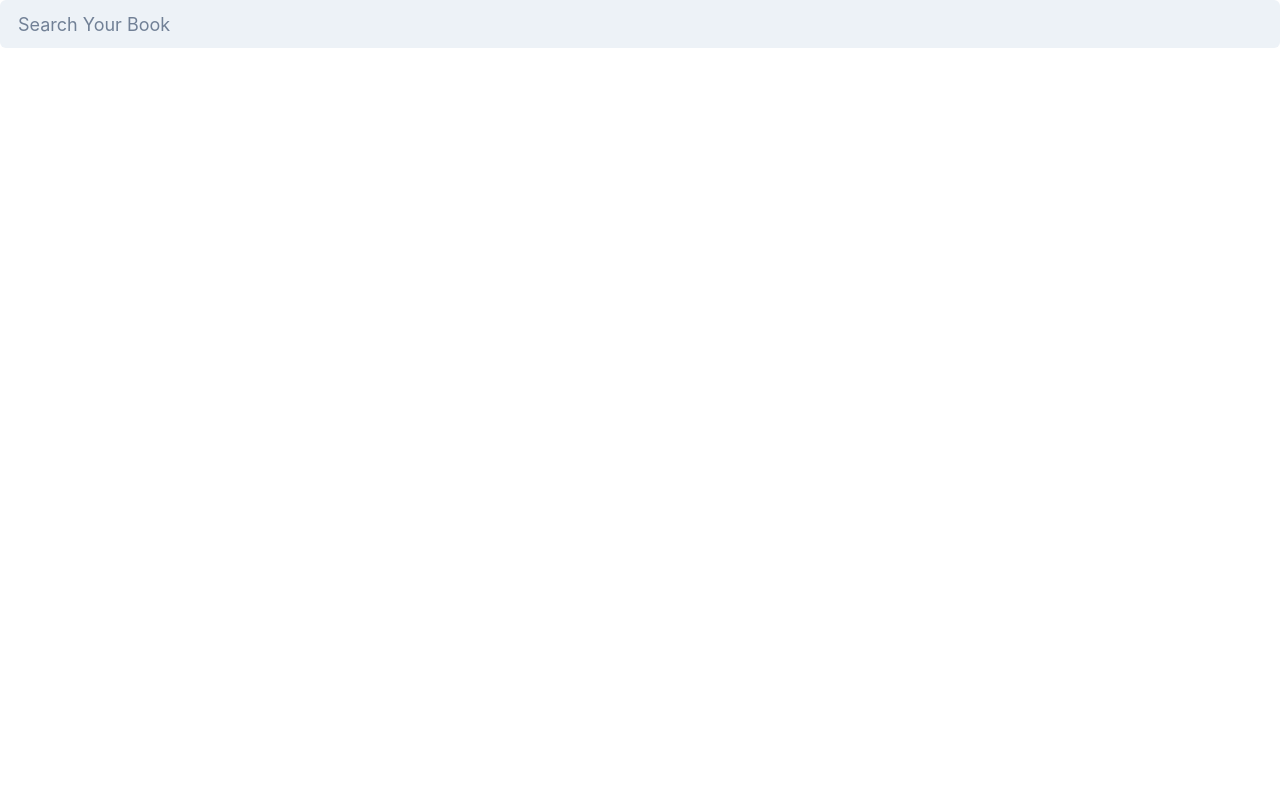
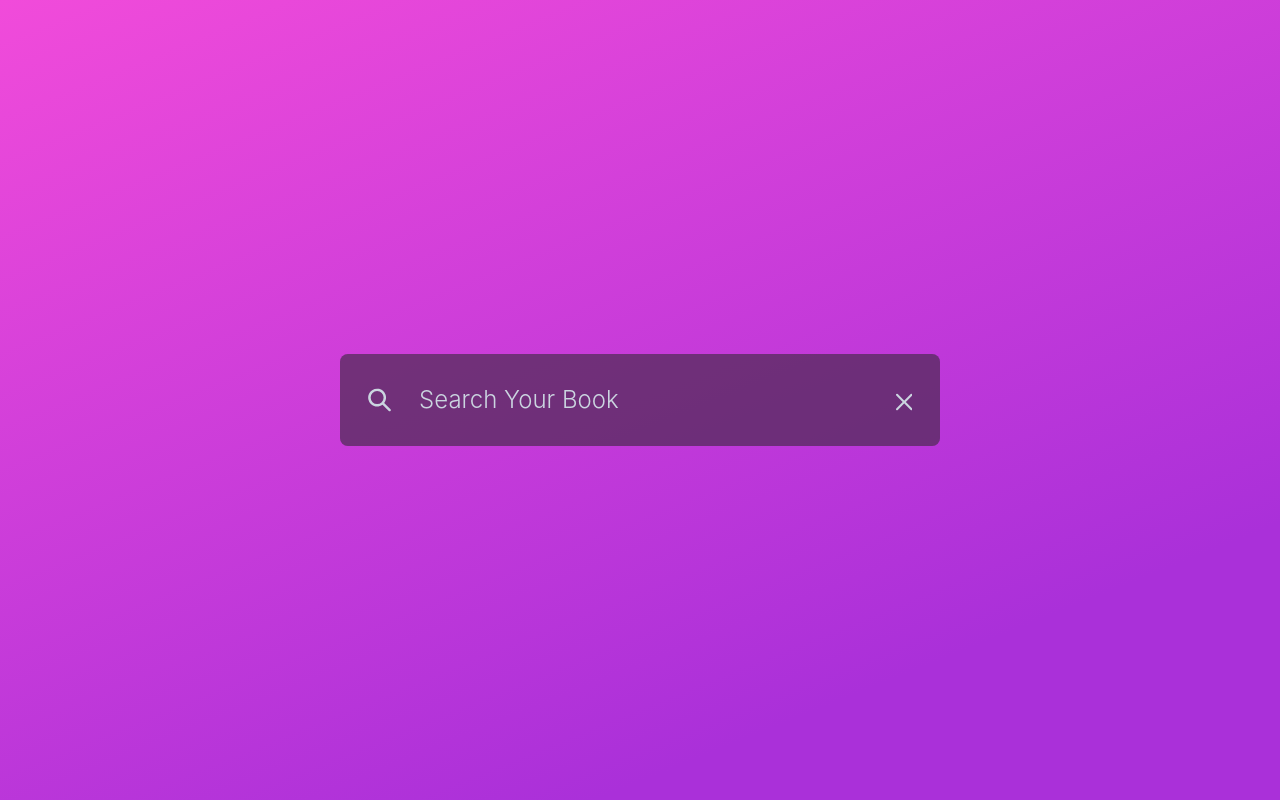
Before and after one commit to Ajand/popcorn-assignment, a Next.js app: page / in a window 1280 px wide. Built offline with nearby package versions, Linux system fonts and the light colour scheme.

Commit message:
added some styles

```diff
--- a/components/BookInput.tsx
+++ b/components/BookInput.tsx
@@ -1,18 +1,46 @@
 import { FC, Dispatch, SetStateAction } from "react";
-import { Input } from "@chakra-ui/react";
+import { Input, Box, Flex } from "@chakra-ui/react";
+import styles from "../styles/Book.module.css";
+import { SearchIcon, CloseIcon } from "@chakra-ui/icons";
 
 const BookInput: FC<{
   value: string;
   setValue: Dispatch<SetStateAction<string>>;
 }> = ({ value, setValue }) => {
   return (
+    <Box borderRadius="lg" className={styles.inputContainer}>
+      <Flex align="center" p="3">
+        <Box ml={4} mr="3" h={7} w={7}>
+          <SearchIcon w="100%" h="100%" color="gray.300" />
+        </Box>
         <Input
           placeholder="Search Your Book"
           size="lg"
-      variant="filled"
           value={value}
+          variant="unstyled"
           onChange={(e) => setValue(e.target.value)}
+          color="gray.50"
+          _placeholder={{ opacity: 1, color: "gray.300" }}
+          p={4}
+          fontSize="24"
+          fontWeight="light"
         />
+        <Box
+          ml={3}
+          mt={-1}
+          mr="4"
+          h={5}
+          w={5}
+          cursor="pointer"
+          _hover={{
+            color: "gray.50",
+          }}
+          color="gray.300"
+        >
+          <CloseIcon w="100%" h="100%" />
+        </Box>
+      </Flex>
+    </Box>
   );
 };
 
--- a/components/BookItem.tsx
+++ b/components/BookItem.tsx
@@ -1,14 +1,25 @@
 import { FC, Dispatch, SetStateAction } from "react";
 import { Box, Text } from "@chakra-ui/react";
-
+import styles from "../styles/Book.module.css";
 import { Book } from "../lib/types";
 
 const BookInput: FC<{ book: Book }> = ({ book }) => {
   return (
-    <Box>
-      <Text fontSize="4xl">{book.title}</Text>
-      <Text fontSize="2xl">{book.authors?.join(', ')}</Text>
-      <Text fontSize="lg">{book.publisher}</Text>
+    <Box
+      width="calc(100% - 2em)"
+      className={styles.itemContainer}
+      padding="1em 2em"
+      borderRadius="xl"
+    >
+      <Text fontSize="2xl" color="white">
+        {book.title}
+      </Text>
+      <Text color="gray.100" fontSize="lg">
+        {book.authors?.join(", ")}
+      </Text>
+      <Text color="gray.300" fontSize="md">
+        {book.publisher}
+      </Text>
     </Box>
   );
 };
--- a/package.json
+++ b/package.json
@@ -9,6 +9,7 @@
     "lint": "next lint"
   },
   "dependencies": {
+    "@chakra-ui/icons": "^2.0.2",
     "@chakra-ui/react": "^2.2.1",
     "@emotion/react": "^11",
     "@emotion/styled": "^11",
--- a/pages/index.tsx
+++ b/pages/index.tsx
@@ -1,7 +1,8 @@
 import type { NextPage } from "next";
 import { useState, useEffect } from "react";
 import Head from "next/head";
-import { Box } from "@chakra-ui/react";
+import { Box, Flex, VStack } from "@chakra-ui/react";
+import styles from "../styles/Home.module.css";
 import query from "../lib/query";
 
 import { Book } from "../lib/types";
@@ -13,6 +14,7 @@ const Home: NextPage = () => {
   const [books, setBooks] = useState<Book[]>([]);
 
   useEffect(() => {
+    // TODO; handling no search string is buggy
     if (searchString) {
       query(searchString)
         .then((results: Book[]) => {
@@ -22,6 +24,8 @@ const Home: NextPage = () => {
         .catch((err) => {
           console.log(err);
         });
+    } else {
+      setBooks([]);
     }
   }, [searchString]);
 
@@ -35,11 +39,25 @@ const Home: NextPage = () => {
         />
         <link rel="icon" href="https://popcorndao.finance/favicon.ico" />
       </Head>
-      <Box>
-        <BookInput value={searchString} setValue={setSearchStr} />
-        {books.map((book) => (
-          <BookItem book={book} key={book.id} />
-        ))}
+      <Box className={styles.main} width="100vw" height="100vh">
+        <Flex align="center" justify="center" height="100%">
+          <Box
+            className={styles.searchContainer}
+            maxWidth="600px"
+            width="90%"
+            display="inline-block"
+            borderRadius="lg"
+          >
+            <BookInput value={searchString} setValue={setSearchStr} />
+            <Box className={books.length ? styles.resultContainer : ""}>
+              <VStack spacing={0}>
+                {books.map((book) => (
+                  <BookItem book={book} key={book.id} />
+                ))}
+              </VStack>
+            </Box>
+          </Box>
+        </Flex>
       </Box>
     </div>
   );
--- /dev/null
+++ b/styles/Book.module.css
@@ -0,0 +1,11 @@
+.inputContainer {
+  background: rgba(75, 43, 81, 0.4);
+}
+
+.itemContainer {
+  transition: 0.2s;
+}
+
+.itemContainer:hover {
+  background: rgba(75, 43, 81, 0.4);
+}
--- a/styles/Home.module.css
+++ b/styles/Home.module.css
@@ -1,116 +1,19 @@
-.container {
-  padding: 0 2rem;
+.main {
+  background: rgb(241, 75, 218);
+  background: linear-gradient(
+    158deg,
+    rgba(241, 75, 218, 1) 0%,
+    rgba(170, 48, 217, 1) 79%
+  );
 }
 
-.main {
-  min-height: 100vh;
-  padding: 4rem 0;
-  flex: 1;
-  display: flex;
-  flex-direction: column;
-  justify-content: center;
-  align-items: center;
+
+.searchContainer {
+  background: rgba(75, 43, 81, 0.5);
+  transition: 0.2s;
 }
 
-.footer {
-  display: flex;
-  flex: 1;
-  padding: 2rem 0;
-  border-top: 1px solid #eaeaea;
-  justify-content: center;
-  align-items: center;
+.resultContainer {
+  padding: 16px 0px;
+  transition: 0.2s;
 }
-
-.footer a {
-  display: flex;
-  justify-content: center;
-  align-items: center;
-  flex-grow: 1;
-}
-
-.title a {
-  color: #0070f3;
-  text-decoration: none;
-}
-
-.title a:hover,
-.title a:focus,
-.title a:active {
-  text-decoration: underline;
-}
-
-.title {
-  margin: 0;
-  line-height: 1.15;
-  font-size: 4rem;
-}
-
-.title,
-.description {
-  text-align: center;
-}
-
-.description {
-  margin: 4rem 0;
-  line-height: 1.5;
-  font-size: 1.5rem;
-}
-
-.code {
-  background: #fafafa;
-  border-radius: 5px;
-  padding: 0.75rem;
-  font-size: 1.1rem;
-  font-family: Menlo, Monaco, Lucida Console, Liberation Mono, DejaVu Sans Mono,
-    Bitstream Vera Sans Mono, Courier New, monospace;
-}
-
-.grid {
-  display: flex;
-  align-items: center;
-  justify-content: center;
-  flex-wrap: wrap;
-  max-width: 800px;
-}
-
-.card {
-  margin: 1rem;
-  padding: 1.5rem;
-  text-align: left;
-  color: inherit;
-  text-decoration: none;
-  border: 1px solid #eaeaea;
-  border-radius: 10px;
-  transition: color 0.15s ease, border-color 0.15s ease;
-  max-width: 300px;
-}
-
-.card:hover,
-.card:focus,
-.card:active {
-  color: #0070f3;
-  border-color: #0070f3;
-}
-
-.card h2 {
-  margin: 0 0 1rem 0;
-  font-size: 1.5rem;
-}
-
-.card p {
-  margin: 0;
-  font-size: 1.25rem;
-  line-height: 1.5;
-}
-
-.logo {
-  height: 1em;
-  margin-left: 0.5rem;
-}
-
-@media (max-width: 600px) {
-  .grid {
-    width: 100%;
-    flex-direction: column;
-  }
-}
```
Also changed, not shown: 1 other file (tests, documents, lock files or other folders). Lines whose indentation alone changed are shown as unchanged.
